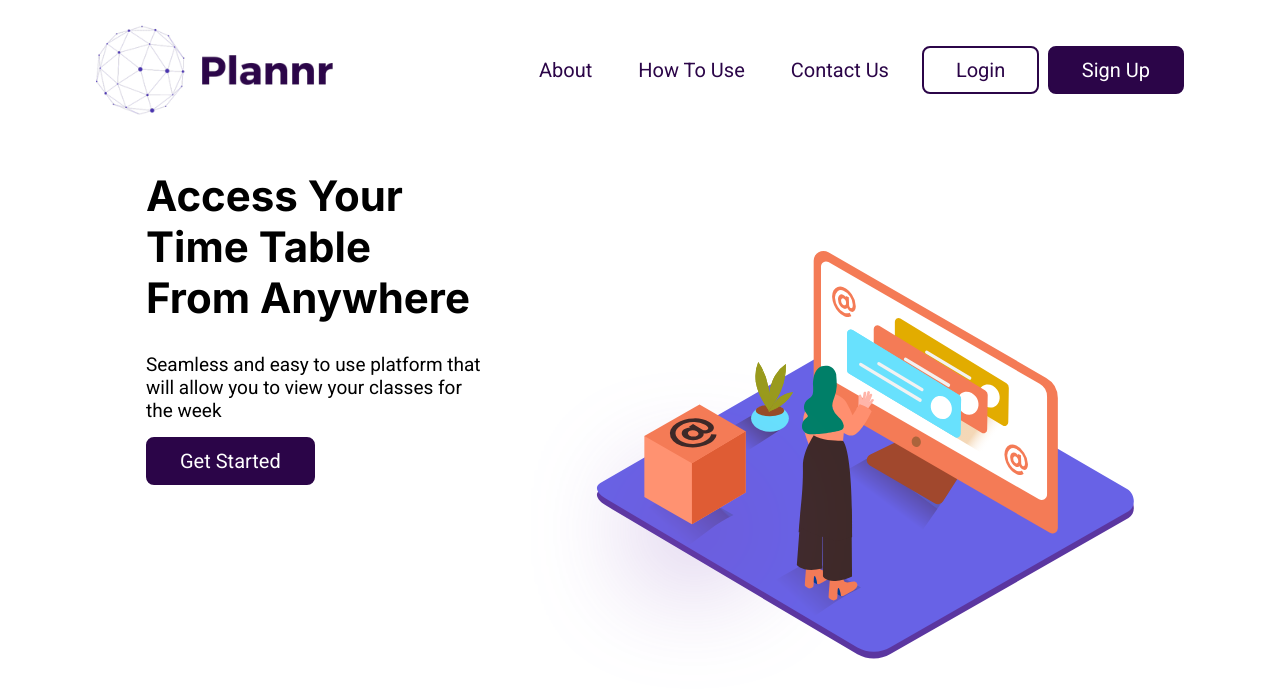
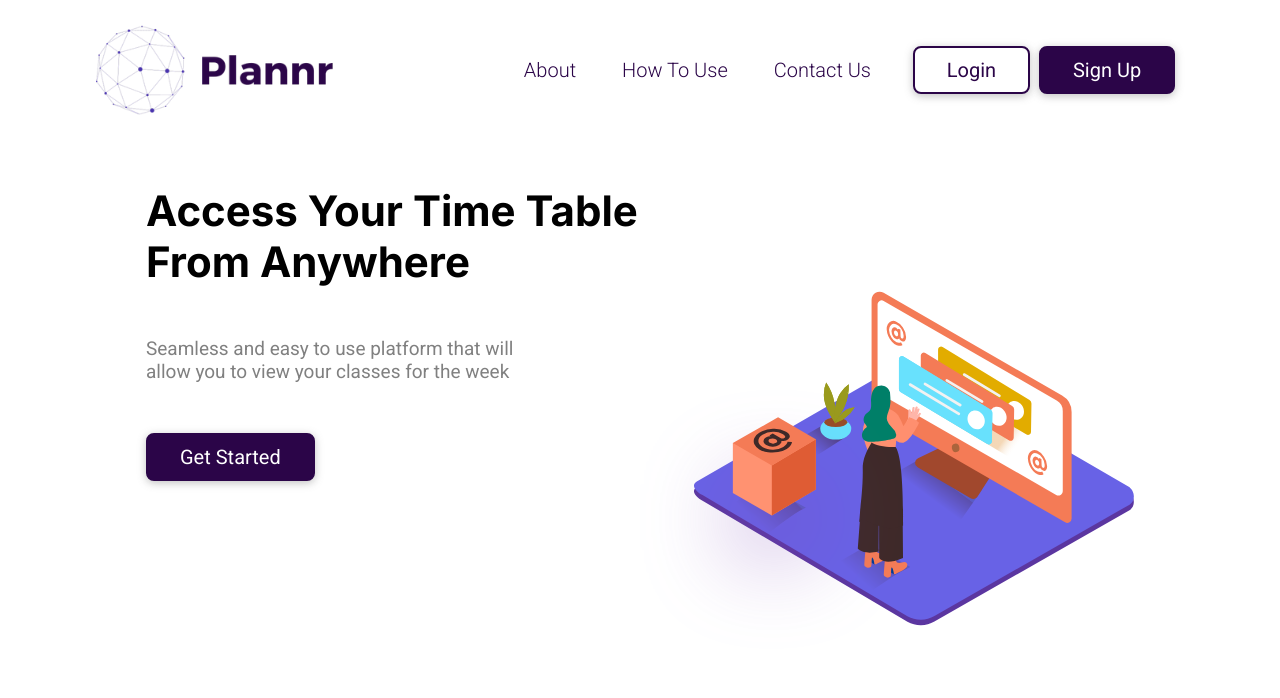
Before and after one commit to nithinmanoj10/Plannr, a React (Create React App) app in the folder plannr_app/: page / in a window 1280 px wide. Shown: the top 698 px of the page. Built offline with nearby package versions, Linux system fonts and the light colour scheme.

Commit message:
Home Page Final Changes

```diff
--- a/plannr_app/public/css/style.css
+++ b/plannr_app/public/css/style.css
@@ -2,6 +2,7 @@
   --col-primary-dark-purple: #2b0548;
   --col-primary-purple: #4630ab;
   --col-primary-light-purple: #6669c5;
+  --col-text-light-grey: #808080;
 }
 
 *,
@@ -40,16 +41,17 @@ a {
 
 .nav-bar__list {
   list-style: none;
+  flex: 1;
   display: flex;
+  justify-content: flex-end;
   flex-direction: row;
   align-items: center;
-  margin-left: 120px;
 }
 
 .nav-bar__list__item {
   margin: auto 23px;
   font-size: 20px;
-  font-weight: 400;
+  font-weight: 300;
   color: var(--col-primary-dark-purple);
 }
 
@@ -60,10 +62,10 @@ a {
 .nav-bar__buttons {
   display: flex;
   flex-direction: row;
+  justify-content: space-evenly;
   align-items: center;
   margin-left: 10px;
-  flex: 1;
-  justify-content: space-between;
+  min-width: 280px;
 }
 
 .logo__img {
@@ -76,7 +78,9 @@ a {
   border: 2px solid var(--col-primary-dark-purple);
   padding: 10px 32px;
   border-radius: 8px;
+  transition: 0.2s;
   font-size: 20px;
+  box-shadow: rgba(99, 99, 99, 0.4) 0px 2px 8px 0px;
 }
 
 .button__solid {
@@ -88,20 +92,32 @@ a {
   border-color: var(--col-primary-purple);
   background-color: var(--col-primary-purple);
   color: #fff;
+  transform: translateY(-4px);
+}
+
+.button:active {
+  transform: translateY(-1px);
+  box-shadow: rgba(0, 0, 0, 0.16) 0px 3px 6px, rgba(0, 0, 0, 0.23) 0px 3px 6px;
 }
 
 .hero-box {
   flex: 1;
   display: grid;
-  grid-template-columns: 1fr 1.5fr;
+  grid-template-columns: 1fr 1fr;
+}
+
+.hero-box__container {
+  display: flex;
+  flex-direction: column;
+  align-items: flex-start;
 }
 
 .hero-box__text {
   display: flex;
   flex-direction: column;
   align-items: flex-start;
-  padding-right: 50px;
-  padding-top: 55px;
+  justify-content: flex-start;
+  padding-top: 70px;
   padding-left: 50px;
 }
 
@@ -111,9 +127,10 @@ a {
 }
 
 .hero-box__text__description {
+  padding-right: 120px;
   font-size: 19px;
-  margin-top: 30px;
-  margin-bottom: 15px;
+  margin: 50px 0;
+  color: var(--col-text-light-grey);
 }
 
 .hero-box__image {
@@ -134,7 +151,14 @@ a {
   width: 85%;
   margin: auto;
   min-height: 100vh;
+  max-width: 3020px;
   display: flex;
   flex-direction: column;
 }
+
+@media screen and (min-width: 1300px) {
+  .App {
+    width: 70%;
+  }
+}
 /*# sourceMappingURL=style.css.map */
--- a/plannr_app/public/sass/abstracts/_variables.scss
+++ b/plannr_app/public/sass/abstracts/_variables.scss
@@ -2,4 +2,6 @@
   --col-primary-dark-purple: #2b0548;
   --col-primary-purple: #4630ab;
   --col-primary-light-purple: #6669c5;
+
+  --col-text-light-grey: #808080;
 }
--- a/plannr_app/public/sass/components/_buttons.scss
+++ b/plannr_app/public/sass/components/_buttons.scss
@@ -3,8 +3,9 @@
   padding: 10px 32px;
   // margin: 0 0 0 16px;
   border-radius: 8px;
-
+  transition: 0.2s;
   font-size: 20px;
+  box-shadow: rgba(99, 99, 99, 0.4) 0px 2px 8px 0px;
 
   &__solid {
     color: #fff;
@@ -15,5 +16,12 @@
     border-color: var(--col-primary-purple);
     background-color: var(--col-primary-purple);
     color: #fff;
+
+    transform: translateY(-4px);
+  }
+
+  &:active {
+    transform: translateY(-1px);
+    box-shadow: rgba(0, 0, 0, 0.16) 0px 3px 6px, rgba(0, 0, 0, 0.23) 0px 3px 6px;
   }
 }
--- a/plannr_app/public/sass/components/_heroBox.scss
+++ b/plannr_app/public/sass/components/_heroBox.scss
@@ -2,16 +2,21 @@
   flex: 1;
 
   display: grid;
-  grid-template-columns: 1fr 1.5fr;
+  grid-template-columns: 1fr 1fr;
+
+  &__container {
+    display: flex;
+    flex-direction: column;
+    align-items: flex-start;
+  }
 
   &__text {
     display: flex;
     flex-direction: column;
     align-items: flex-start;
-    // justify-content: center;
+    justify-content: flex-start;
 
-    padding-right: 50px;
-    padding-top: 55px;
+    padding-top: 70px;
     padding-left: 50px;
 
     &__heading {
@@ -20,9 +25,10 @@
     }
 
     &__description {
+      padding-right: 120px;
       font-size: 19px;
-      margin-top: 30px;
-      margin-bottom: 15px;
+      margin: 50px 0;
+      color: var(--col-text-light-grey);
     }
   }
 
--- a/plannr_app/public/sass/components/_navBar.scss
+++ b/plannr_app/public/sass/components/_navBar.scss
@@ -10,18 +10,17 @@
   &__list {
     list-style: none;
 
+    flex: 1;
     display: flex;
+    justify-content: flex-end;
     flex-direction: row;
     align-items: center;
-
-    margin-left: 120px;
-    // margin-right: 50px;
 
     &__item {
       margin: auto 23px;
 
       font-size: 20px;
-      font-weight: 400;
+      font-weight: 300;
       color: var(--col-primary-dark-purple);
 
       &__link {
@@ -35,12 +34,11 @@
   &__buttons {
     display: flex;
     flex-direction: row;
+    justify-content: space-evenly;
     align-items: center;
 
     margin-left: 10px;
-
-    flex: 1;
-    justify-content: space-between;
+    min-width: 280px;
   }
 }
 
--- a/plannr_app/public/sass/layout/_app.scss
+++ b/plannr_app/public/sass/layout/_app.scss
@@ -3,8 +3,16 @@
   width: 85%;
   margin: auto;
   min-height: 100vh;
+  max-width: 3020px;
   // background-color: rgba(250, 235, 215, 0.26);
 
   display: flex;
   flex-direction: column;
 }
+
+// For bigger screens
+@media screen and (min-width: 1300px) {
+  .App {
+    width: 70%;
+  }
+}
--- a/plannr_app/src/components/Herobox/Herobox.js
+++ b/plannr_app/src/components/Herobox/Herobox.js
@@ -6,6 +6,7 @@ export default function Herobox() {
   return (
     <div className="hero-box">
       <div className="hero-box__text">
+        <div className="hero-box__container">
           <h1 className="hero-box__text__heading">
             Access Your Time Table From Anywhere
           </h1>
@@ -15,6 +16,7 @@ export default function Herobox() {
           </p>
           <Button text="Get Started" type="button__solid" />
         </div>
+      </div>
       <div className="hero-box__image">
         <img src={heroBoxVector} className="hero-box__image__vector"></img>
       </div>
--- a/plannr_app/src/components/Navbar/NavBar.js
+++ b/plannr_app/src/components/Navbar/NavBar.js
@@ -12,17 +12,17 @@ export default function NavBar() {
       </div>
       <ul className="nav-bar__list">
         <li className="nav-bar__list__item">
-          <a href="#" className="nav-bar__list__item__link">
+          <a href="javascript:void(0)" className="nav-bar__list__item__link">
             About
           </a>
         </li>
         <li className="nav-bar__list__item">
-          <a href="#" className="nav-bar__list__item__link">
+          <a href="javascript:void(0)" className="nav-bar__list__item__link">
             How To Use
           </a>
         </li>
         <li className="nav-bar__list__item">
-          <a href="#" className="nav-bar__list__item__link">
+          <a href="javascript:void(0)" className="nav-bar__list__item__link">
             Contact Us
           </a>
         </li>
```
Also changed, not shown: 1 other file (tests, documents, lock files or other folders). Lines whose indentation alone changed are shown as unchanged.
